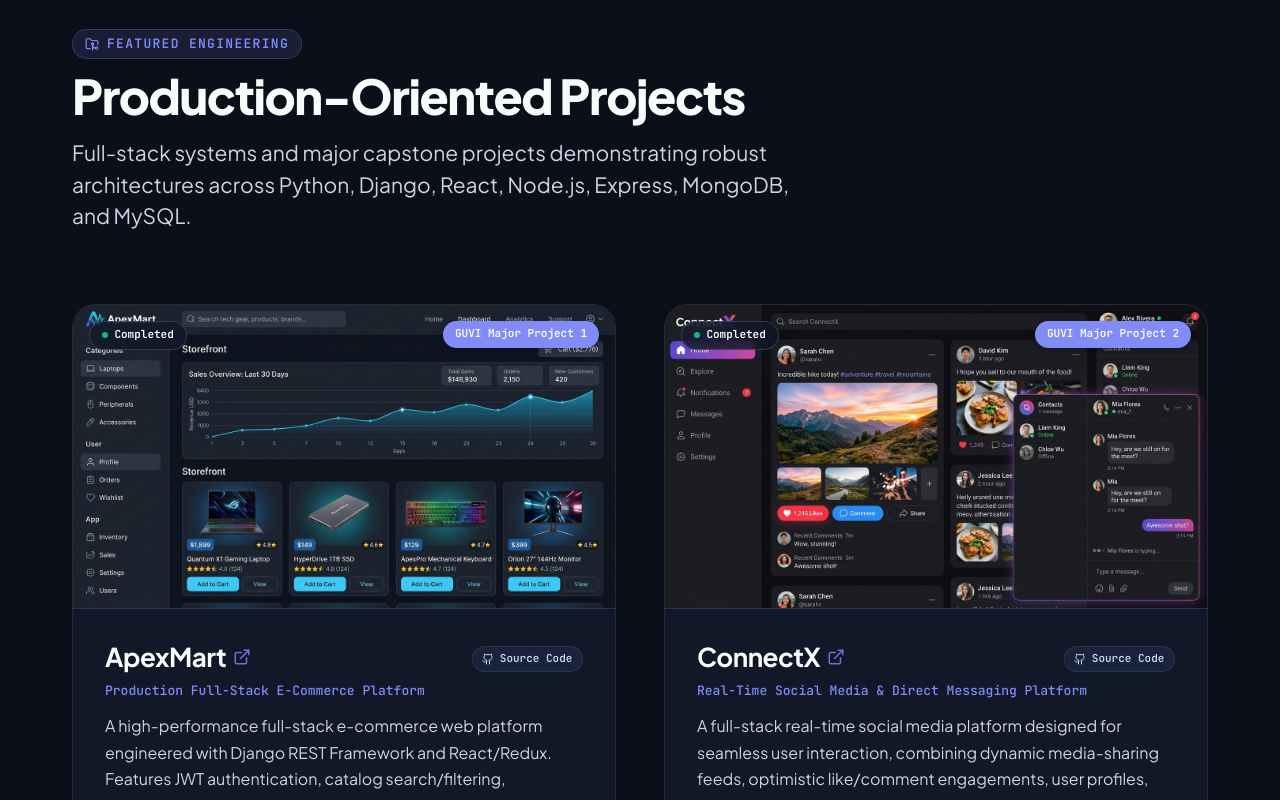
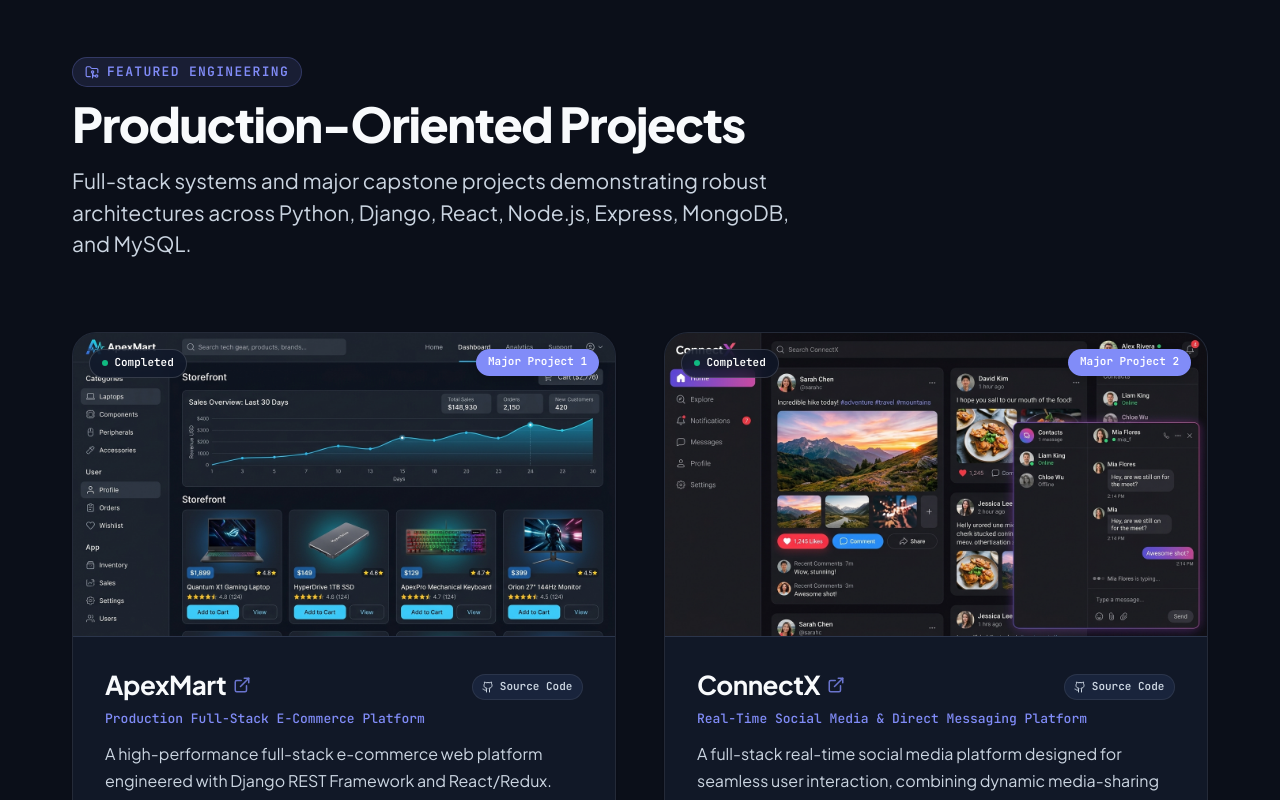
Before and after one commit to Swetha1526/portfolio, a React (Vite) app: page / in a window 1280 px wide. Shown: the part 3102-3902 px from the top of the page. Built offline with nearby package versions, Linux system fonts and the light colour scheme.

Commit message:
Update projects: designate ApexMart, ConnectX, and Workmate as major projects and remove AI analyzer

```diff
--- a/src/components/About.jsx
+++ b/src/components/About.jsx
@@ -69,9 +69,9 @@ export default function About() {
             </p>
             <p className="about-narrative-paragraph">
               My engineering focus centers on developing reliable, end-to-end applications. Through hands-on
-              implementation, I have architected full-stack systems including GUVI Major Projects—<em>ApexMart</em> (e-commerce
-              platform built with Django REST Framework, MySQL, and React/Redux) and <em>ConnectX</em> (real-time social
-              network with MERN &amp; Socket.io)—as well as <em>Workmate</em> and the <em>AI Resume Analyzer</em>.
+              implementation, I have architected full-stack systems including Major Projects—<em>ApexMart</em> (e-commerce
+              platform built with Django REST Framework, MySQL, and React/Redux), <em>ConnectX</em> (real-time social
+              network with MERN &amp; Socket.io), and <em>Workmate</em> (hourly worker hiring platform built with React, Node.js, and MongoDB).
             </p>
             <p className="about-narrative-paragraph">
               I am seeking <strong>Python Developer</strong> and <strong>Full Stack Developer</strong> internship
--- a/src/components/Projects.css
+++ b/src/components/Projects.css
@@ -8,4 +8,12 @@
   .projects-grid {
     grid-template-columns: repeat(2, 1fr);
   }
+
+  .projects-grid > :last-child:nth-child(odd) {
+    grid-column: 1 / -1;
+    max-width: 580px;
+    width: 100%;
+    margin-left: auto;
+    margin-right: auto;
+  }
 }
--- a/src/components/Projects.jsx
+++ b/src/components/Projects.jsx
@@ -9,7 +9,7 @@ const PROJECTS_DATA = [
     title: 'ApexMart',
     subtitle: 'Production Full-Stack E-Commerce Platform',
     status: 'Completed',
-    projectType: 'GUVI Major Project 1',
+    projectType: 'Major Project 1',
     image: '/projects/apexmart.jpg',
     purpose:
       'A high-performance full-stack e-commerce web platform engineered with Django REST Framework and React/Redux. Features JWT authentication, catalog search/filtering, persistent shopping cart, multi-step checkout with simulated payments, order lifecycle tracking with invoices, and comprehensive administrator analytics with product/order CRUD.',
@@ -31,7 +31,7 @@ const PROJECTS_DATA = [
     title: 'ConnectX',
     subtitle: 'Real-Time Social Media & Direct Messaging Platform',
     status: 'Completed',
-    projectType: 'GUVI Major Project 2',
+    projectType: 'Major Project 2',
     image: '/projects/connectx.jpg',
     purpose:
       'A full-stack real-time social media platform designed for seamless user interaction, combining dynamic media-sharing feeds, optimistic like/comment engagements, user profiles, and low-latency duplex 1-on-1 messaging with live typing indicators and online presence tracking.',
@@ -54,7 +54,7 @@ const PROJECTS_DATA = [
     title: 'Workmate',
     subtitle: 'Hourly Worker Hiring Platform',
     status: 'Completed',
-    projectType: 'Individual Project',
+    projectType: 'Major Project 3',
     image: '/projects/workmate.jpg',
     purpose:
       'A full stack platform designed to help people hire hourly workers in their region, including plumbers, fitters, electricians, and helpers with transparent skill categorization and local discovery.',
@@ -67,30 +67,9 @@ const PROJECTS_DATA = [
     ],
     stackRole:
       'Client built with React & Vite for responsive performance; Node.js handles data operations with MongoDB for worker schemas.',
-    note: 'Individual full stack capstone project demonstrating end-to-end web architecture.',
+    note: 'Major Project 3 demonstrating comprehensive end-to-end full stack web architecture.',
     liveUrl: 'https://workmate-brown.vercel.app/',
     repoNotice: 'Live on Vercel: workmate-brown.vercel.app',
-  },
-  {
-    id: 'ai-resume-analyzer',
-    title: 'AI Resume Analyzer',
-    subtitle: 'Intelligent Resume Evaluation & ATS Matcher',
-    status: 'Completed',
-    projectType: 'Individual Project',
-    image: '/projects/resume_analyzer.jpg',
-    purpose:
-      'An application that analyzes resumes, evaluates their alignment against job requirements, provides a structured ATS compatibility score, and suggests actionable content and formatting improvements.',
-    technologies: ['Python', 'Django', 'React.js'],
-    keyFeatures: [
-      'Resume content parsing and text extraction',
-      'Automated ATS scoring algorithm assessing keyword relevance',
-      'Identification of missing critical competencies and skill gap recommendations',
-      'Clean interactive dashboard built with React.js powered by Django APIs',
-    ],
-    stackRole:
-      'Python and Django handle text parsing logic and scoring algorithms; React provides the user-facing report dashboard.',
-    note: 'Developed during Python Full Stack Internship at Inetz Technologies.',
-    repoNotice: 'Repository: Code available upon request',
   },
 ];
 
```
Also changed, not shown: 1 other file (tests, documents, lock files or other folders).
